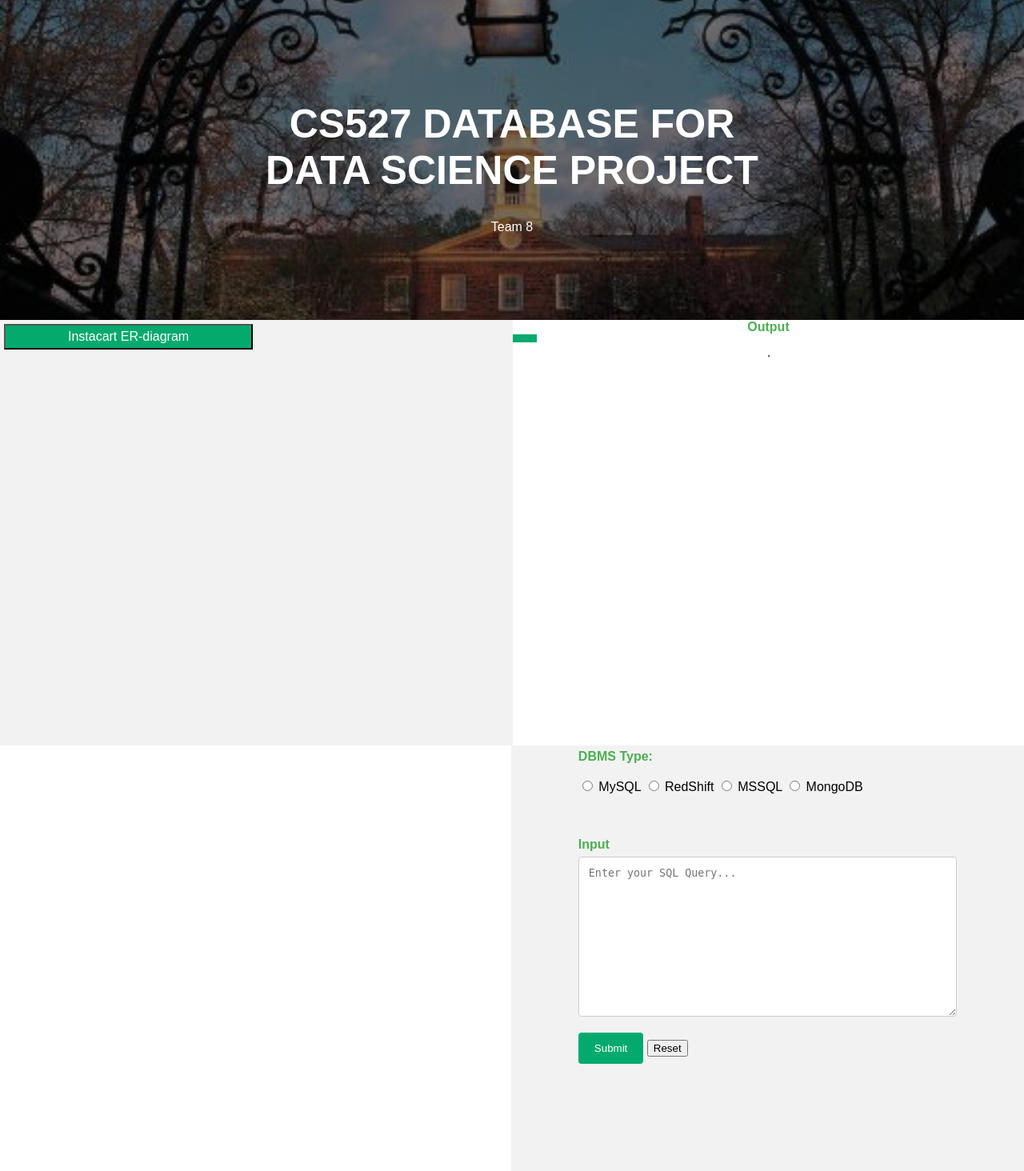
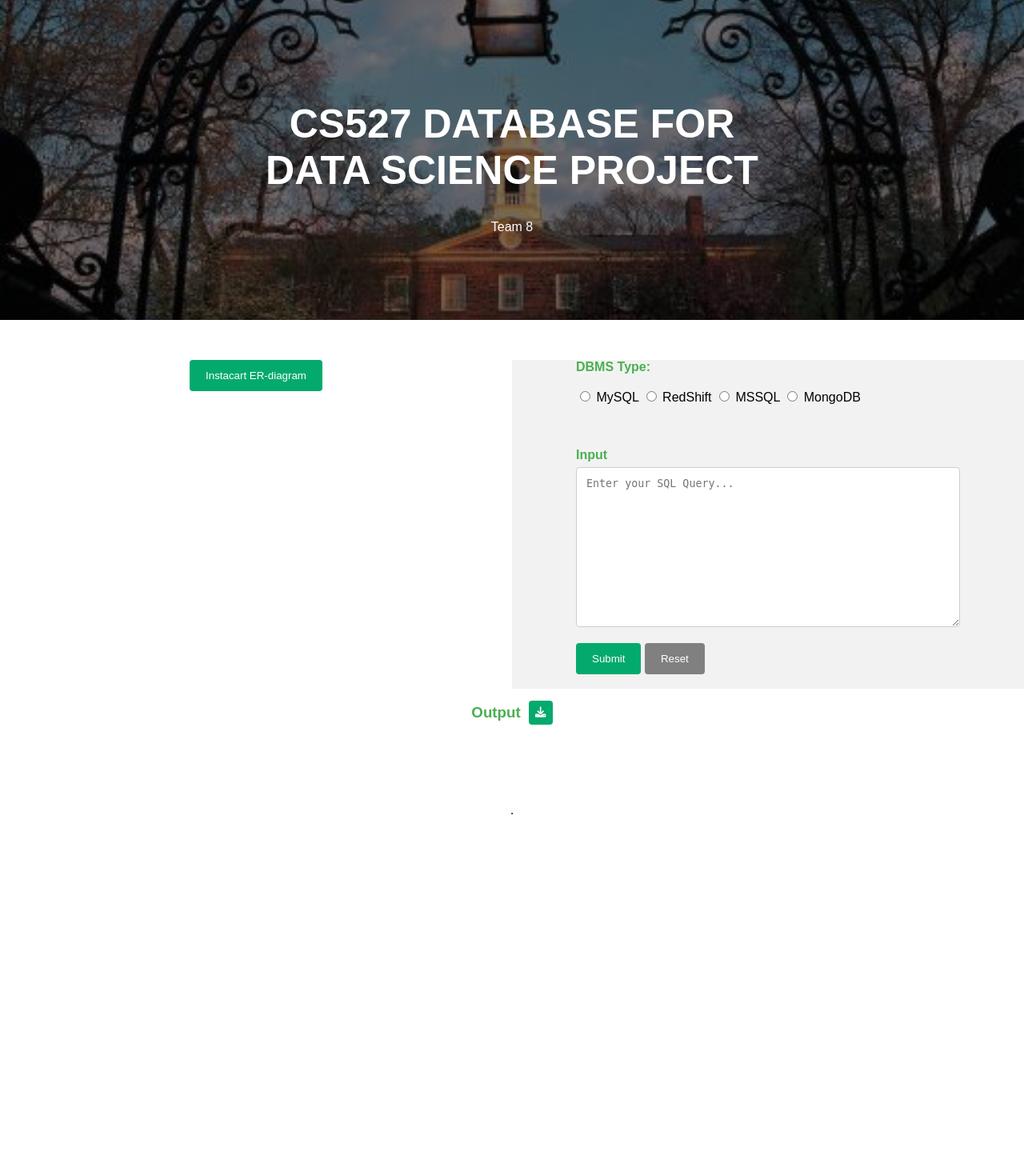
Before and after one commit to Axat-2102/dbds_proj_1, a Flask app: page /querypage in a window 1280 px wide. Shown: the whole page at 80% size. After the commit the page ends 1018 px from the top, so only its background shows below. Run offline with Flask 2, Linux system fonts and the light colour scheme.

Commit message:
Fix: Styles & Image Functions

```diff
--- a/app/static/styles/querypage.css
+++ b/app/static/styles/querypage.css
@@ -11,7 +11,6 @@ body, html {
     background-size: cover;
     position: relative;
 }
-
 .bg-text {
     text-align: center;
     position: absolute;
@@ -21,8 +20,8 @@ body, html {
     color: white;
 }
 .query {
-     margin-left:auto;
-  margin-right:auto;
+    margin-left:auto;
+  	margin-right:auto;
 }
 textarea {
     width: 100%;
@@ -34,50 +33,31 @@ textarea {
     margin-bottom: 16px;
     resize: vertical;
 }
-.img_container {
+.container {
+	display: flex;
+	flex: 1;
   	border-radius: 0px;
   	background-color: #f2f2f2;
-  	float: left;
-  	width: 49.3%;
-  	height: 522px;
-  	padding: 5px;
+}
+.query-section {
+	padding-top: 50px;
+	width: 100%;
+	display: flex;
+	flex-direction: row;
+	justify-content: space-between;
+}
+.img_container {
+	display: flex;
+	flex: 1;
+	flex-direction: column;
+	align-items: center;
+}
+.img_container img {
+  	height: 80%;
+	width: 80%;
 }
 
-.container {
-  	border-radius: 0px;
-  	background-color: #f2f2f2;
-  	float: right;
-  	width: 49.3%;
-  	height: 522px;
-  	padding: 5px;
-
-}
-
-.img_container img {
-  	width: 100%;
-  	height: auto;
-  	visibility: hidden;
-
-}
-
-.img_container .btn {
-	border-radius: 0px;
-  	background-color: #f2f2f2;
-  	float: left;
-  	width: 49.3%;
-  	padding: 5px;
-  	background-color: #04AA6D;
-  	color: white;
-  	font-size: 16px;
-  	cursor: pointer;
-  	text-align: center;
-}
-
-.img_container .btn:hover {
-  	background-color: #45a049;
-}
-
-input[type=submit] {
+input[type=submit], input[type=reset], .btn {
   	background-color: #04AA6D;
   	color: white;
   	padding: 12px 20px;
@@ -86,44 +66,51 @@ input[type=submit] {
   	cursor: pointer;
 }
 
-input[type=submit]:hover {
+input[type=submit]:hover, .btn:hover {
   	background-color: #45a049;
 }
 
-input[type=button] {
-  	background-color: #04AA6D;
-  	color: white;
-  	padding: 12px 20px;
-  	border: none;
-  	border-radius: 4px;
-  	cursor: pointer;
+input[type=reset] {
+	background-color: gray;
 }
 
-input[type=button]:hover {
-  	background-color: #9b111e;
+input[type=reset]:hover {
+	background-color: darkgrey;
 }
 
-  form {
+form {
 	margin: 0 auto;
 	width:75%;
 }
 
-.outpt{
-	display: block;
-    text-align: center;
+.output {
+	display: flex;
+	flex-direction: column;
+	align-items: center;
 }
 
-.btnDownload {
-  	background-color: #04AA6D;
-  	border: none;
-  	color: white;
-  	padding: 5px 15px;
-  	cursor: pointer;
-  	font-size: 12px;
-  	display: block;
-  	text-align: right;
+.output span {
+	display: flex;
+	flex-direction: row;
+	justify-content: center;
+	align-items: center;
 }
 
-.btnDownload:hover {
-  	background-color: #45a049;
+.output span h3 {
+	color: #4CAF50;
 }
+
+.hide {
+	visibility: hidden;
+}
+
+.show {
+	visibility: visible;
+}
+
+.small {
+	height: 30px;
+	width: 30px;
+	padding: 0px;
+	margin-left: 10px;
+}
--- a/app/templates/querypage.html
+++ b/app/templates/querypage.html
@@ -4,8 +4,10 @@
 	<meta charset="utf-8">
 	<title>Query Response Page</title>
 	<link rel="stylesheet" href="{{url_for('static',filename='styles/querypage.css')}}">
+	<link rel="stylesheet" href="https://cdnjs.cloudflare.com/ajax/libs/font-awesome/6.0.0-beta3/css/all.min.css" integrity="sha512-Fo3rlrZj/k7ujTnHg4CGR2D7kSs0v4LLanw2qksYuRlEzO+tcaEPQogQ0KaoGN26/zrn20ImR1DfuLWnOo7aBA==" crossorigin="anonymous" referrerpolicy="no-referrer" />
 </head>
 <body>
+	<!-- Header -->
 	<div class="bg-image">
   		<div class="bg-text">
     		<h1 style="font-size:50px">CS527 DATABASE FOR DATA SCIENCE PROJECT</h1>
@@ -13,12 +15,12 @@
   		</div>
 	</div>
 
-
+	<!-- Diagram & Query Section-->
+	<div class="query-section">
 		<div class="img_container">
-		<button class="btn" onclick="showimg()">Instacart ER-diagram</button>
-		<img id = "img" src="{{url_for('static',filename='images/instacart_er.png')}}" alt="er_diagram" style="width:100%">
+			<button class="btn" onclick="toggleimg()">Instacart ER-diagram</button>
+			<img class="hide" id="er-diagram" src="{{url_for('static',filename='images/instacart_er.png')}}" alt="er_diagram">
 		</div>
-
 		<div class="container">
 			<form method="POST" id="queryform">
 				<label style="color: #4CAF50;"><b>DBMS Type:</b></label><br><br>
@@ -42,13 +44,30 @@
 				<input type="reset" value="Reset" onclick="resetclick()"><br><br>
 			</form>
 		</div>
-	 <label class="outpt" style="color: #4CAF50;" for="subject"><b>Output</b></label><button class="btnDownload"><i class="fa fa-download"></i></button>
+	</div>
+
+	<!-- Output Section -->
+	<div class="output">
+		<span>
+			<h3><b>Output</b></h3>
+			<button class="btn small"><i class="fa fa-download"></i></button>
+		</span>
 		<p style="color: blue" id="loading"></p>
 		<p style="color: red" id="error"></p>
 		<p id="timeelapsed"></p>
 		<table border="1" style="margin-left:auto;margin-right: auto;" id="mytable"></table>
 	</div>
+
 	<script>
+		const toggleimg = () => {
+			let image = document.getElementById("er-diagram")
+
+			if(image.className == "hide") {
+				image.className = "show"
+			} else {
+				image.className = "hide"
+			}
+		}
 		const resetclick = () => {
 			document.getElementById("timeelapsed").innerText = ""
 			document.getElementById("mytable").innerHTML = ""
@@ -59,8 +78,9 @@
 			var mysql = document.getElementById("mysql")
 			var redshift = document.getElementById("redshift")
 			var mssql = document.getElementById("mssql")
+			var mongodb = document.getElementById("mongodb")
 
-			if (mysql.checked == false && redshift.checked == false && mssql.checked == false) {
+			if (mysql.checked == false && redshift.checked == false && mssql.checked == false && mongodb.checked == false) {
 				document.getElementById("error").innerText = "Please Select a Database";
 				return false;
 			}
@@ -79,7 +99,8 @@
 				let dbms;
 				if (mysql.checked) dbms = 'MySQL';
 				else if (redshift.checked) dbms = 'RedShift';
-				else dbms = 'MSSQL';
+				else if (mssql.checked) dbms = 'MSSQL';
+				else dbms = 'MongoDB';
 
 				var data = JSON.stringify({
 						dbms,
```
Lines whose indentation alone changed are shown as unchanged.
